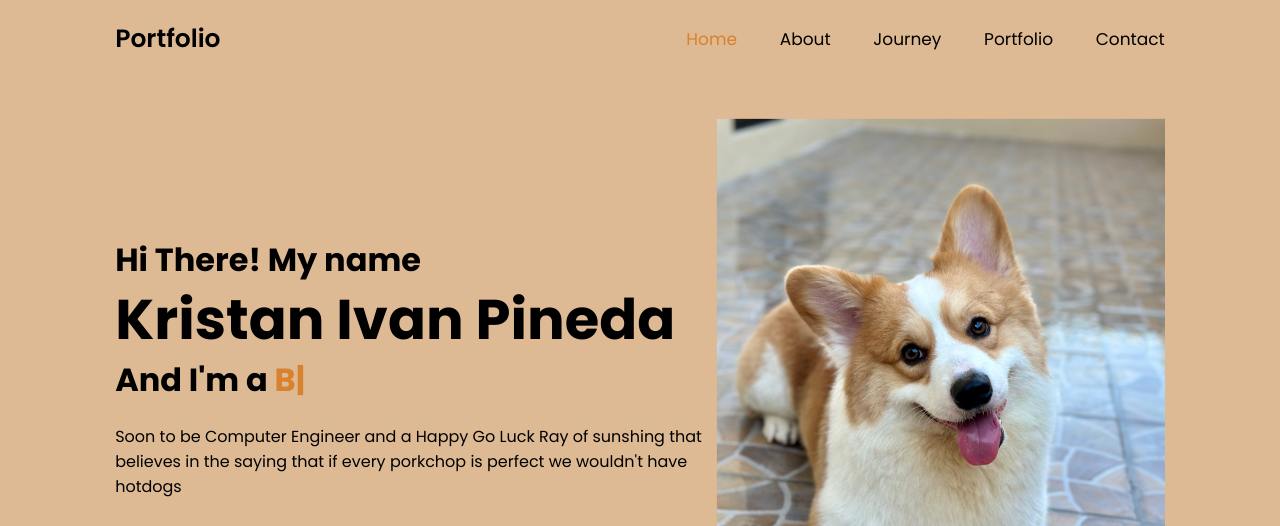
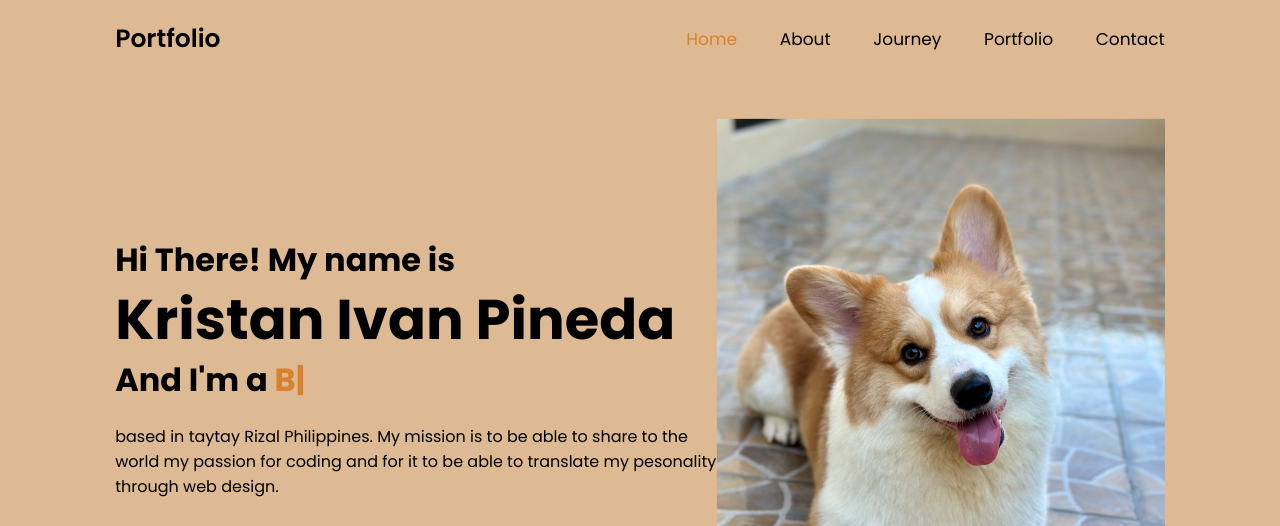
Before and after one commit to Kiapinedaa/kia, a plain HTML site: page index.html in a window 1280 px wide. Shown: the top 526 px of the page. Drawn offline with nearby package versions, Linux system fonts and the light colour scheme.

Commit message:
Update index.html

```diff
--- a/index.html
+++ b/index.html
@@ -28,10 +28,10 @@
     <!-- Home section Design -->
     <section class="home" id="home">
         <div class="home-content">
-            <h3>Hi There! My name</h3>
+            <h3>Hi There! My name is</h3>
             <h1>Kristan Ivan Pineda</h1>
             <h3>And I'm a <span class="multiple-text"></span></h3>
-            <p>Soon to be Computer Engineer and a Happy Go Luck Ray of sunshing that believes in the saying that if every porkchop is perfect we wouldn't have hotdogs </p>
+            <p>based in taytay Rizal Philippines. My mission is to be able to share to the world my passion for coding and for it to be able to translate my pesonality through web design. </p>
             <div class="social-media">
                 <a href="https://www.facebook.com/kiapineda1998/" target="_blank"><i class='bx bxl-facebook' ></i></a>
                 <a href="https://twitter.com/ReadyPlayerKia" target="_blank"><i class='bx bxl-twitter' ></i></a>
```
